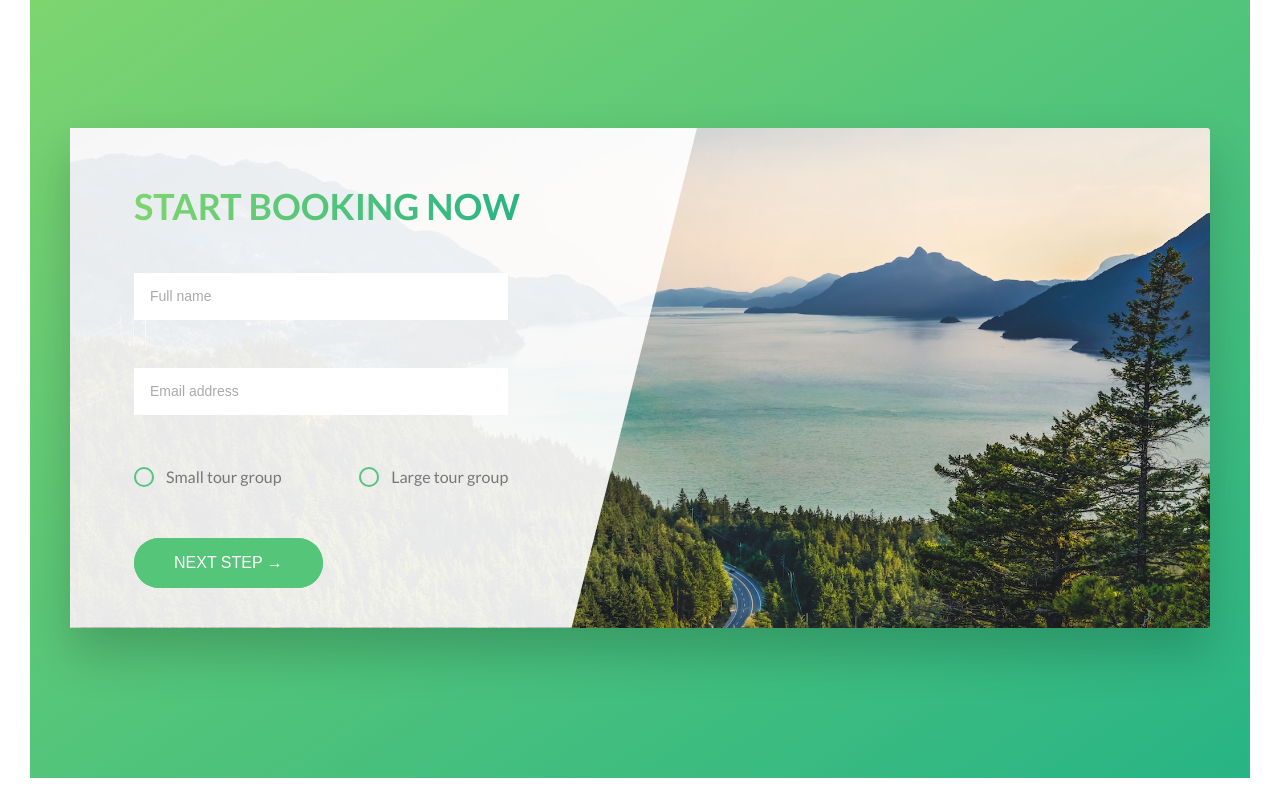
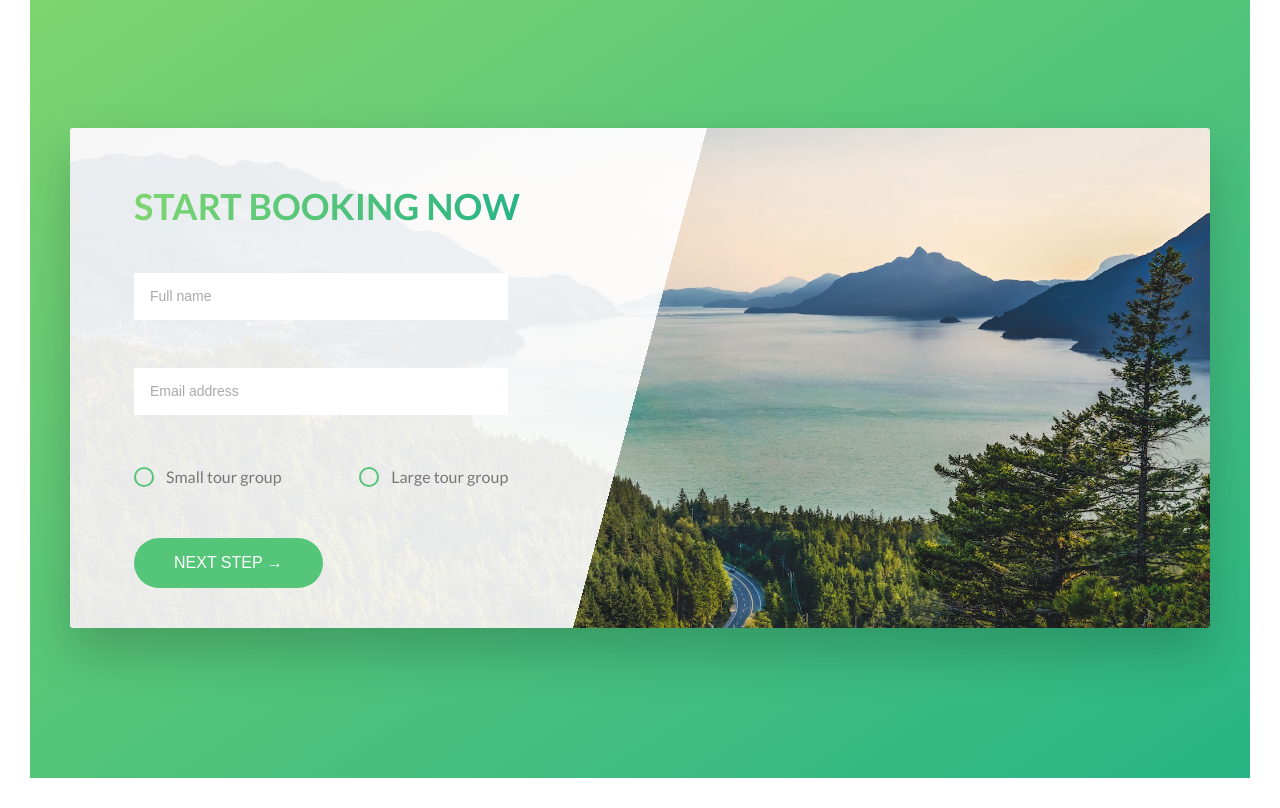
Before and after one commit to mostafaei2002/natours, a website: page index.html in a window 1280 px wide. Shown: the part 4600-5408 px from the top of the page. Drawn offline with Linux system fonts and the light colour scheme.

Commit message:
refactore code and minor changes

```diff
--- a/sass/components/_form.scss
+++ b/sass/components/_form.scss
@@ -1,19 +1,7 @@
-.form__box {
-  background-image: url("../../img/nat-10.jpg");
-  height: 50rem;
-  background-size: cover;
-  margin: 0 auto;
-  border-radius: 3px;
-  box-shadow: 0 2.4rem 5rem rgba($color-black, 0.2);
-  width: 100%;
-}
-
 .form {
   padding: 4.8rem 6.4rem;
-  background-color: rgba($color-white, 0.9);
   width: 55%;
   height: 100%;
-  clip-path: polygon(0 0, 100% 0, 80% 100%, 0 100%);
 
   &__group {
     position: relative;
--- a/sass/main.scss
+++ b/sass/main.scss
@@ -23,12 +23,3 @@
 
 // Pages
 @import "pages/home";
-
-.section-form {
-  padding: 15rem 0;
-  background-image: linear-gradient(
-    to right bottom,
-    $color-primary-light,
-    $color-primary-dark
-  );
-}
--- a/sass/pages/_home.scss
+++ b/sass/pages/_home.scss
@@ -40,3 +40,28 @@
   position: relative;
   padding: 15rem 0;
 }
+
+.section-form {
+  padding: 15rem 0;
+  background-image: linear-gradient(
+    to right bottom,
+    $color-primary-light,
+    $color-primary-dark
+  );
+
+  .form__box {
+    background-image: linear-gradient(
+        105deg,
+        rgba($color-white, 0.9) 0%,
+        rgba($color-white, 0.9) 50%,
+        transparent 50%
+      ),
+      url("../../img/nat-10.jpg");
+    height: 50rem;
+    background-size: cover;
+    margin: 0 auto;
+    border-radius: 3px;
+    box-shadow: 0 2.4rem 5rem rgba($color-black, 0.2);
+    width: 100%;
+  }
+}
```
Also changed, not shown: css/style.css.
